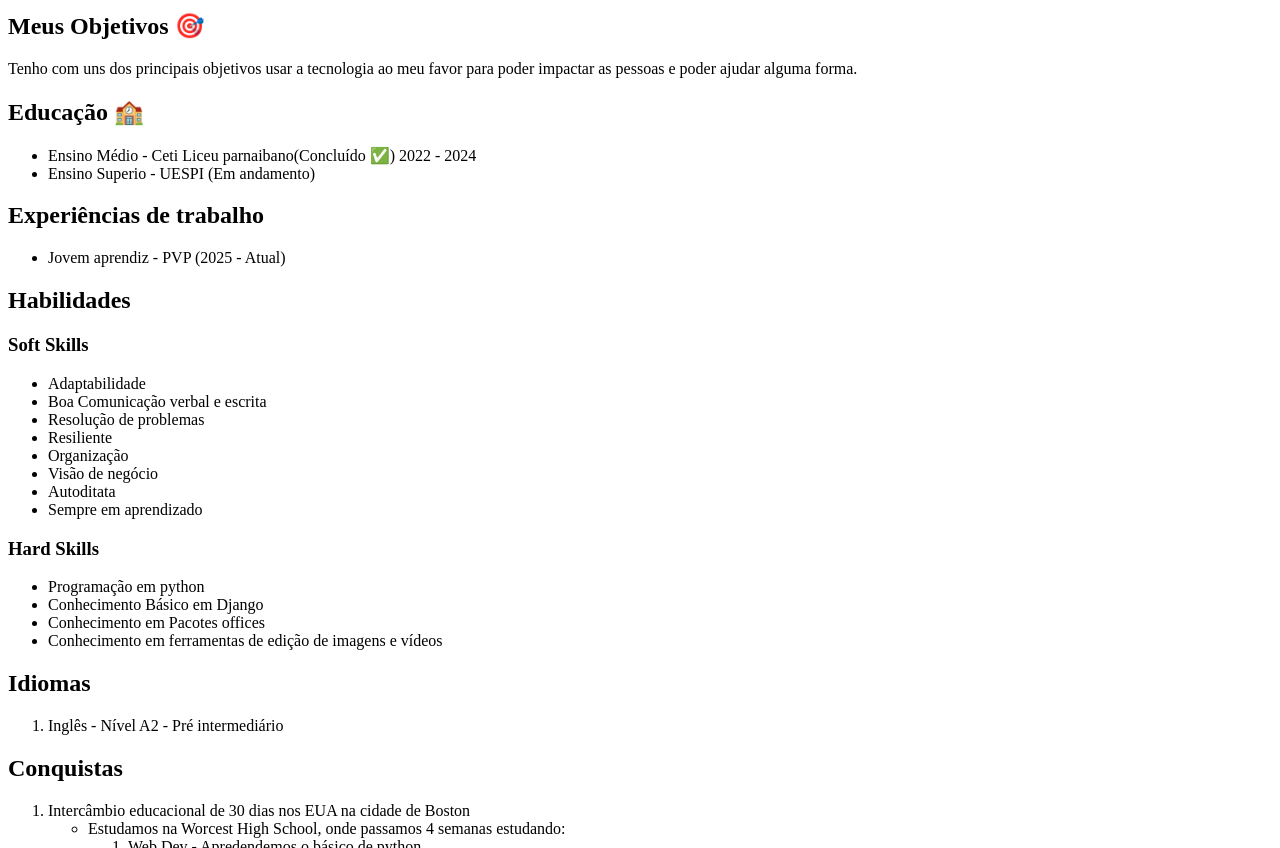
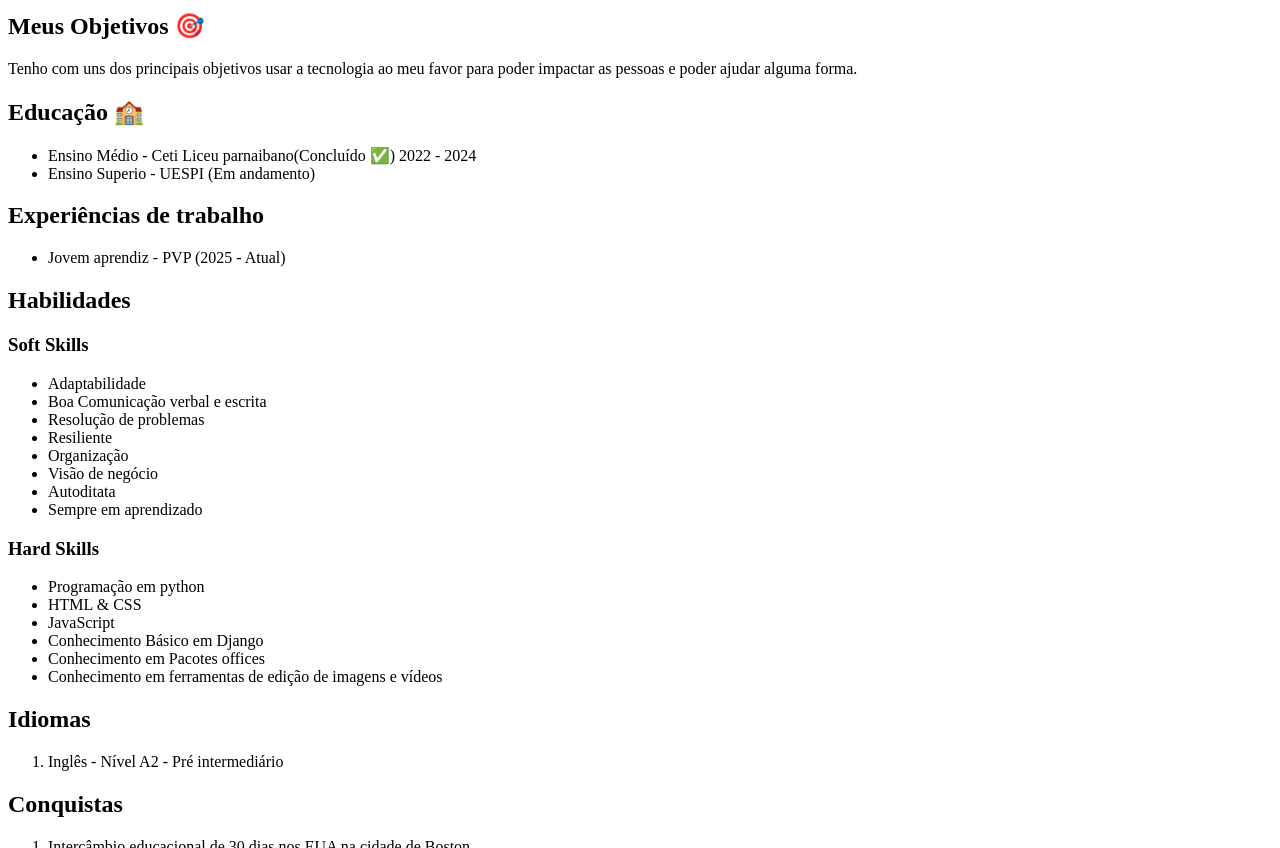
Before and after one commit to josuekla/portifolio, a plain HTML site: page index.html in a window 1280 px wide. Shown: the part 252-1100 px from the top of the page. Drawn offline with Linux system fonts and the light colour scheme.

Commit message:
Update index.html
Add some skills in my description

```diff
--- a/index.html
+++ b/index.html
@@ -37,6 +37,8 @@
     <h3>Hard Skills</h3>
     <ul>
         <li>Programação em python</li>
+        <li>HTML & CSS</li>
+        <li>JavaScript</li>
         <li>Conhecimento Básico em Django</li>
         <li>Conhecimento em Pacotes offices</li>
         <li>Conhecimento em ferramentas de edição de imagens e vídeos</li>
```
